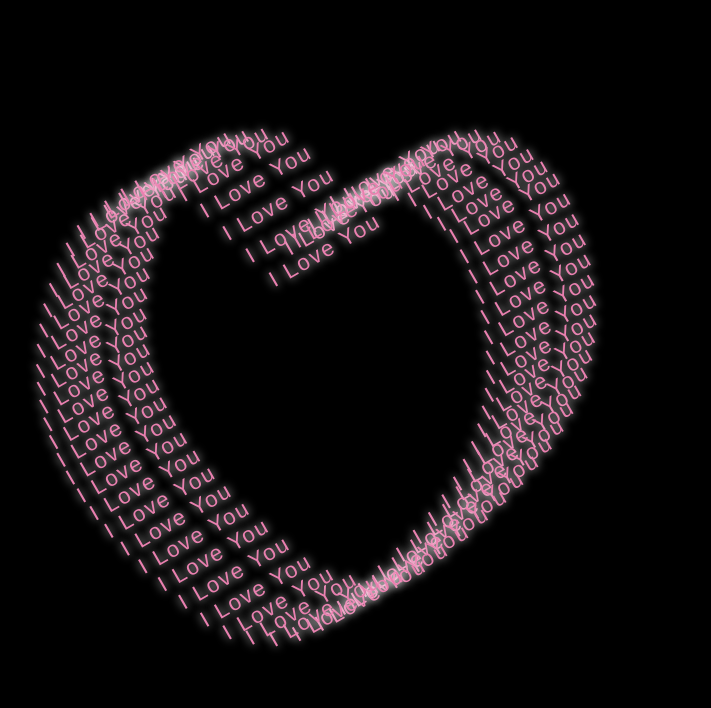
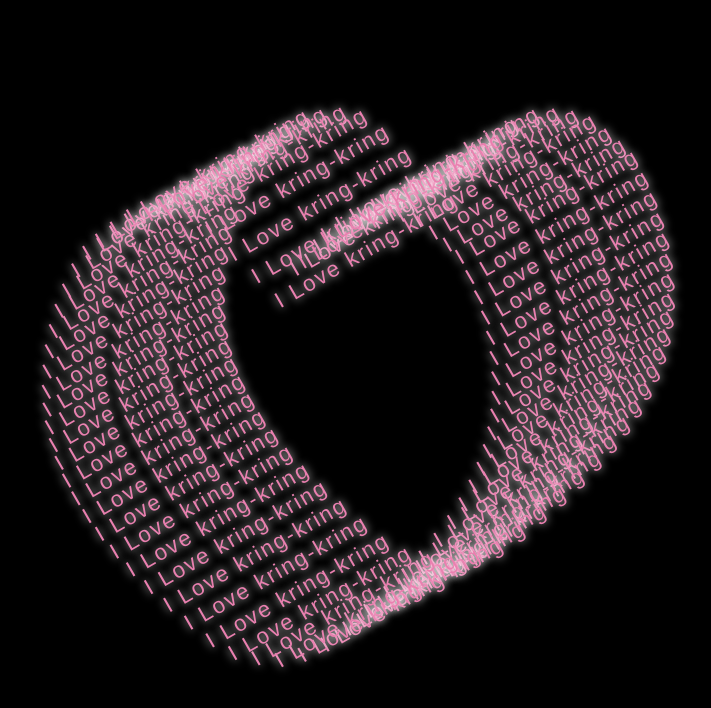
Before and after one commit to Yotan123/Web-teks-I-love-you-edited-, a plain HTML site: page index.html in a window 1280 px wide. Shown: the whole page, without its empty margins (385-1096 px from the left). Drawn offline with Linux system fonts and the light colour scheme.

Commit message:
membuang folder

```diff
--- a/love15-main/index.html
+++ b/index.html
@@ -11,7 +11,7 @@
     <div class="love_horizontal">
      <div class="love_vertical">
       <div class="love_word">
-       I Love You
+      I Love kring-kring
       </div>
      </div>
     </div>
@@ -20,7 +20,7 @@
     <div class="love_horizontal">
      <div class="love_vertical">
       <div class="love_word">
-       I Love You
+      I Love kring-kring
       </div>
      </div>
     </div>
@@ -29,7 +29,7 @@
     <div class="love_horizontal">
      <div class="love_vertical">
       <div class="love_word">
-       I Love You
+      I Love kring-kring
       </div>
      </div>
     </div>
@@ -38,7 +38,7 @@
     <div class="love_horizontal">
      <div class="love_vertical">
       <div class="love_word">
-       I Love You
+      I Love kring-kring
       </div>
      </div>
     </div>
@@ -47,7 +47,7 @@
     <div class="love_horizontal">
      <div class="love_vertical">
       <div class="love_word">
-       I Love You
+      I Love kring-kring
       </div>
      </div>
     </div>
@@ -56,7 +56,7 @@
     <div class="love_horizontal">
      <div class="love_vertical">
       <div class="love_word">
-       I Love You
+      I Love kring-kring
       </div>
      </div>
     </div>
@@ -65,7 +65,7 @@
     <div class="love_horizontal">
      <div class="love_vertical">
       <div class="love_word">
-       I Love You
+      I Love kring-kring
       </div>
      </div>
     </div>
@@ -74,7 +74,7 @@
     <div class="love_horizontal">
      <div class="love_vertical">
       <div class="love_word">
-       I Love You
+      I Love kring-kring
       </div>
      </div>
     </div>
@@ -83,7 +83,7 @@
     <div class="love_horizontal">
      <div class="love_vertical">
       <div class="love_word">
-       I Love You
+      I Love kring-kring
       </div>
      </div>
     </div>
@@ -92,7 +92,7 @@
     <div class="love_horizontal">
      <div class="love_vertical">
       <div class="love_word">
-       I Love You
+      I Love kring-kring
       </div>
      </div>
     </div>
@@ -101,7 +101,7 @@
     <div class="love_horizontal">
      <div class="love_vertical">
       <div class="love_word">
-       I Love You
+      I Love kring-kring
       </div>
      </div>
     </div>
@@ -110,7 +110,7 @@
     <div class="love_horizontal">
      <div class="love_vertical">
       <div class="love_word">
-       I Love You
+      I Love kring-kring
       </div>
      </div>
     </div>
@@ -119,7 +119,7 @@
     <div class="love_horizontal">
      <div class="love_vertical">
       <div class="love_word">
-       I Love You
+      I Love kring-kring
       </div>
      </div>
     </div>
@@ -128,7 +128,7 @@
     <div class="love_horizontal">
      <div class="love_vertical">
       <div class="love_word">
-       I Love You
+      I Love kring-kring
       </div>
      </div>
     </div>
@@ -137,7 +137,7 @@
     <div class="love_horizontal">
      <div class="love_vertical">
       <div class="love_word">
-       I Love You
+      I Love kring-kring
       </div>
      </div>
     </div>
@@ -146,7 +146,7 @@
     <div class="love_horizontal">
      <div class="love_vertical">
       <div class="love_word">
-       I Love You
+      I Love kring-kring
       </div>
      </div>
     </div>
@@ -155,7 +155,7 @@
     <div class="love_horizontal">
      <div class="love_vertical">
       <div class="love_word">
-       I Love You
+      I Love kring-kring
       </div>
      </div>
     </div>
@@ -164,7 +164,7 @@
     <div class="love_horizontal">
      <div class="love_vertical">
       <div class="love_word">
-       I Love You
+      I Love kring-kring
       </div>
      </div>
     </div>
@@ -173,7 +173,7 @@
     <div class="love_horizontal">
      <div class="love_vertical">
       <div class="love_word">
-       I Love You
+      I Love kring-kring
       </div>
      </div>
     </div>
@@ -182,7 +182,7 @@
     <div class="love_horizontal">
      <div class="love_vertical">
       <div class="love_word">
-       I Love You
+      I Love kring-kring
       </div>
      </div>
     </div>
@@ -191,7 +191,7 @@
     <div class="love_horizontal">
      <div class="love_vertical">
       <div class="love_word">
-       I Love You
+      I Love kring-kring
       </div>
      </div>
     </div>
@@ -200,7 +200,7 @@
     <div class="love_horizontal">
      <div class="love_vertical">
       <div class="love_word">
-       I Love You
+      I Love kring-kring
       </div>
      </div>
     </div>
@@ -209,7 +209,7 @@
     <div class="love_horizontal">
      <div class="love_vertical">
       <div class="love_word">
-       I Love You
+      I Love kring-kring
       </div>
      </div>
     </div>
@@ -218,7 +218,7 @@
     <div class="love_horizontal">
      <div class="love_vertical">
       <div class="love_word">
-       I Love You
+      I Love kring-kring
       </div>
      </div>
     </div>
@@ -227,7 +227,7 @@
     <div class="love_horizontal">
      <div class="love_vertical">
       <div class="love_word">
-       I Love You
+      I Love kring-kring
       </div>
      </div>
     </div>
@@ -236,7 +236,7 @@
     <div class="love_horizontal">
      <div class="love_vertical">
       <div class="love_word">
-       I Love You
+      I Love kring-kring
       </div>
      </div>
     </div>
@@ -245,7 +245,7 @@
     <div class="love_horizontal">
      <div class="love_vertical">
       <div class="love_word">
-       I Love You
+      I Love kring-kring
       </div>
      </div>
     </div>
@@ -254,7 +254,7 @@
     <div class="love_horizontal">
      <div class="love_vertical">
       <div class="love_word">
-       I Love You
+      I Love kring-kring
       </div>
      </div>
     </div>
@@ -263,7 +263,7 @@
     <div class="love_horizontal">
      <div class="love_vertical">
       <div class="love_word">
-       I Love You
+      I Love kring-kring
       </div>
      </div>
     </div>
@@ -272,7 +272,7 @@
     <div class="love_horizontal">
      <div class="love_vertical">
       <div class="love_word">
-       I Love You
+      I Love kring-kring
       </div>
      </div>
     </div>
@@ -281,7 +281,7 @@
     <div class="love_horizontal">
      <div class="love_vertical">
       <div class="love_word">
-       I Love You
+      I Love kring-kring
       </div>
      </div>
     </div>
@@ -290,7 +290,7 @@
     <div class="love_horizontal">
      <div class="love_vertical">
       <div class="love_word">
-       I Love You
+      I Love kring-kring
       </div>
      </div>
     </div>
@@ -299,7 +299,7 @@
     <div class="love_horizontal">
      <div class="love_vertical">
       <div class="love_word">
-       I Love You
+      I Love kring-kring
       </div>
      </div>
     </div>
@@ -308,7 +308,7 @@
     <div class="love_horizontal">
      <div class="love_vertical">
       <div class="love_word">
-       I Love You
+      I Love kring-kring
       </div>
      </div>
     </div>
@@ -317,7 +317,7 @@
     <div class="love_horizontal">
      <div class="love_vertical">
       <div class="love_word">
-       I Love You
+      I Love kring-kring
       </div>
      </div>
     </div>
@@ -326,7 +326,7 @@
     <div class="love_horizontal">
      <div class="love_vertical">
       <div class="love_word">
-       I Love You
+      I Love kring-kring
       </div>
      </div>
     </div>
@@ -335,7 +335,7 @@
     <div class="love_horizontal">
      <div class="love_vertical">
       <div class="love_word">
-       I Love You
+      I Love kring-kring
       </div>
      </div>
     </div>
@@ -344,7 +344,7 @@
     <div class="love_horizontal">
      <div class="love_vertical">
       <div class="love_word">
-       I Love You
+      I Love kring-kring
       </div>
      </div>
     </div>
@@ -353,7 +353,7 @@
     <div class="love_horizontal">
      <div class="love_vertical">
       <div class="love_word">
-       I Love You
+      I Love kring-kring
       </div>
      </div>
     </div>
@@ -362,7 +362,7 @@
     <div class="love_horizontal">
      <div class="love_vertical">
       <div class="love_word">
-       I Love You
+      I Love kring-kring
       </div>
      </div>
     </div>
@@ -371,7 +371,7 @@
     <div class="love_horizontal">
      <div class="love_vertical">
       <div class="love_word">
-       I Love You
+      I Love kring-kring
       </div>
      </div>
     </div>
@@ -380,7 +380,7 @@
     <div class="love_horizontal">
      <div class="love_vertical">
       <div class="love_word">
-       I Love You
+      I Love kring-kring
       </div>
      </div>
     </div>
@@ -389,7 +389,7 @@
     <div class="love_horizontal">
      <div class="love_vertical">
       <div class="love_word">
-       I Love You
+      I Love kring-kring
       </div>
      </div>
     </div>
@@ -398,7 +398,7 @@
     <div class="love_horizontal">
      <div class="love_vertical">
       <div class="love_word">
-       I Love You
+      I Love kring-kring
       </div>
      </div>
     </div>
@@ -407,7 +407,7 @@
     <div class="love_horizontal">
      <div class="love_vertical">
       <div class="love_word">
-       I Love You
+      I Love kring-kring
       </div>
      </div>
     </div>
@@ -416,7 +416,7 @@
     <div class="love_horizontal">
      <div class="love_vertical">
       <div class="love_word">
-       I Love You
+      I Love kring-kring
       </div>
      </div>
     </div>
@@ -425,7 +425,7 @@
     <div class="love_horizontal">
      <div class="love_vertical">
       <div class="love_word">
-       I Love You
+      I Love kring-kring
       </div>
      </div>
     </div>
@@ -434,7 +434,7 @@
     <div class="love_horizontal">
      <div class="love_vertical">
       <div class="love_word">
-       I Love You
+      I Love kring-kring
       </div>
      </div>
     </div>
@@ -443,7 +443,7 @@
     <div class="love_horizontal">
      <div class="love_vertical">
       <div class="love_word">
-       I Love You
+      I Love kring-kring
       </div>
      </div>
     </div>
@@ -452,7 +452,7 @@
     <div class="love_horizontal">
      <div class="love_vertical">
       <div class="love_word">
-       I Love You
+      I Love kring-kring
       </div>
      </div>
     </div>
@@ -461,7 +461,7 @@
     <div class="love_horizontal">
      <div class="love_vertical">
       <div class="love_word">
-       I Love You
+      I Love kring-kring
       </div>
      </div>
     </div>
@@ -470,7 +470,7 @@
     <div class="love_horizontal">
      <div class="love_vertical">
       <div class="love_word">
-       I Love You
+      I Love kring-kring
       </div>
      </div>
     </div>
@@ -479,7 +479,7 @@
     <div class="love_horizontal">
      <div class="love_vertical">
       <div class="love_word">
-       I Love You
+      I Love kring-kring
       </div>
      </div>
     </div>
@@ -488,7 +488,7 @@
     <div class="love_horizontal">
      <div class="love_vertical">
       <div class="love_word">
-       I Love You
+      I Love kring-kring
       </div>
      </div>
     </div>
@@ -497,7 +497,7 @@
     <div class="love_horizontal">
      <div class="love_vertical">
       <div class="love_word">
-       I Love You
+      I Love kring-kring
       </div>
      </div>
     </div>
@@ -506,7 +506,7 @@
     <div class="love_horizontal">
      <div class="love_vertical">
       <div class="love_word">
-       I Love You
+      I Love kring-kring
       </div>
      </div>
     </div>
@@ -515,7 +515,7 @@
     <div class="love_horizontal">
      <div class="love_vertical">
       <div class="love_word">
-       I Love You
+      I Love kring-kring
       </div>
      </div>
     </div>
@@ -524,7 +524,7 @@
     <div class="love_horizontal">
      <div class="love_vertical">
       <div class="love_word">
-       I Love You
+      I Love kring-kring
       </div>
      </div>
     </div>
@@ -533,7 +533,7 @@
     <div class="love_horizontal">
      <div class="love_vertical">
       <div class="love_word">
-       I Love You
+      I Love kring-kring
       </div>
      </div>
     </div>
@@ -542,7 +542,7 @@
     <div class="love_horizontal">
      <div class="love_vertical">
       <div class="love_word">
-       I Love You
+      I Love kring-kring
       </div>
      </div>
     </div>
@@ -551,7 +551,7 @@
     <div class="love_horizontal">
      <div class="love_vertical">
       <div class="love_word">
-       I Love You
+      I Love kring-kring
       </div>
      </div>
     </div>
@@ -560,7 +560,7 @@
     <div class="love_horizontal">
      <div class="love_vertical">
       <div class="love_word">
-       I Love You
+      I Love kring-kring
       </div>
      </div>
     </div>
@@ -569,7 +569,7 @@
     <div class="love_horizontal">
      <div class="love_vertical">
       <div class="love_word">
-       I Love You
+      I Love kring-kring
       </div>
      </div>
     </div>
@@ -578,7 +578,7 @@
     <div class="love_horizontal">
      <div class="love_vertical">
       <div class="love_word">
-       I Love You
+      I Love kring-kring
       </div>
      </div>
     </div>
@@ -587,7 +587,7 @@
     <div class="love_horizontal">
      <div class="love_vertical">
       <div class="love_word">
-       I Love You
+      I Love kring-kring
       </div>
      </div>
     </div>
@@ -596,7 +596,7 @@
     <div class="love_horizontal">
      <div class="love_vertical">
       <div class="love_word">
-       I Love You
+      I Love kring-kring
       </div>
      </div>
     </div>
@@ -605,7 +605,7 @@
     <div class="love_horizontal">
      <div class="love_vertical">
       <div class="love_word">
-       I Love You
+      I Love kring-kring
       </div>
      </div>
     </div>
@@ -614,7 +614,7 @@
     <div class="love_horizontal">
      <div class="love_vertical">
       <div class="love_word">
-       I Love You
+      I Love kring-kring
       </div>
      </div>
     </div>
@@ -623,7 +623,7 @@
     <div class="love_horizontal">
      <div class="love_vertical">
       <div class="love_word">
-       I Love You
+      I Love kring-kring
       </div>
      </div>
     </div>
```
Also changed, not shown: styles.css (renamed from love15-main/styles.css), 2 other files.
